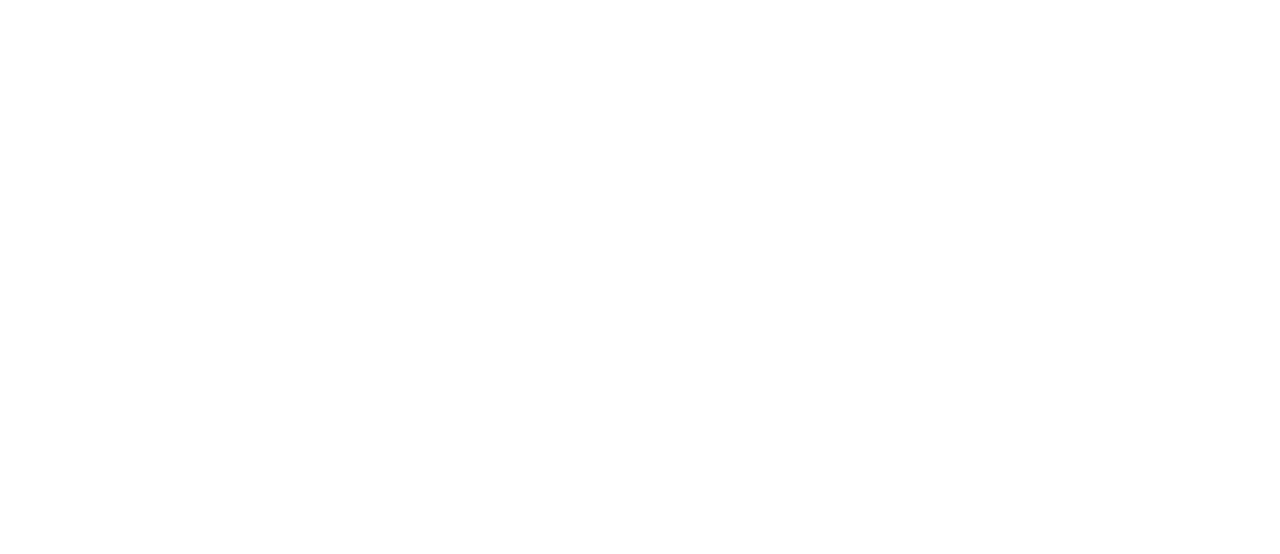
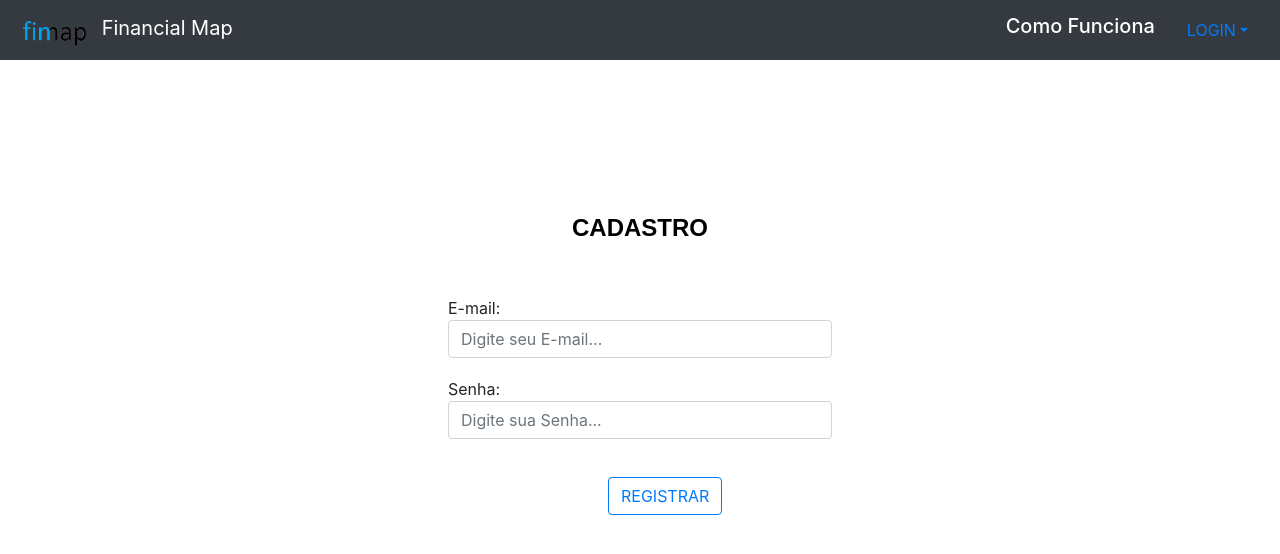
Before and after one commit to VitorHSR/finmap-frontend, a Vue app in the folder Projeto/: page /cadastro in a window 1280 px wide. Shown: the top 554 px of the page. Built offline with nearby package versions, Linux system fonts and the light colour scheme.

Commit message:
Criada tela de cadastro e a sua rota

```diff
--- /dev/null
+++ b/Projeto/src/components/GeneralViews/Cadastro.vue
@@ -0,0 +1,59 @@
+<template>
+
+<div>
+
+<Header></Header>
+
+<div id="alogin">
+    <b>CADASTRO</b>
+</div>
+
+
+<div id="div1">
+    E-mail:
+    <b-form-input type="email" placeholder="Digite seu E-mail..."></b-form-input>
+</div>
+
+<div id="div2">
+    Senha:
+    <b-form-input type="password" placeholder="Digite sua Senha..."></b-form-input>
+</div>
+
+<div id="div3">
+  <b-button variant="outline-primary">REGISTRAR</b-button>
+</div>
+
+</div>
+
+</template>
+
+<script>
+import Header from '../Header/Header'
+
+    export default{
+        components: { Header }
+}
+</script>
+
+<style>
+#alogin {
+    font-size: 150%;
+    color: black;
+    font-family: 'Arial';
+    border-top: 150px solid;
+    border-bottom: 50px solid;
+    border-color: white;
+    text-align: center;
+}
+
+#div1, #div2 {
+    width: 30%;
+    margin-left: 35%;
+    margin-bottom: 1.5%;
+}
+
+#div3 {
+    margin-top: 3%;
+    margin-left: 47.5%;
+}
+</style>
--- a/Projeto/src/router/index.js
+++ b/Projeto/src/router/index.js
@@ -2,6 +2,7 @@
 import Router from 'vue-router'
 import Home from '@/components/GeneralViews/Home'
 import Login from '@/components/GeneralViews/Login'
+import Cadastro from '@/components/GeneralViews/Cadastro'
 import BootstrapVue from 'bootstrap-vue'
 
 Vue.use(BootstrapVue);
@@ -23,6 +24,11 @@
       path: '/login',
       name: 'Login',
       component: Login
+    },
+    {
+      path: '/cadastro',
+      name: 'Cadastro',
+      component: Cadastro
     }
   ]
 })
```
